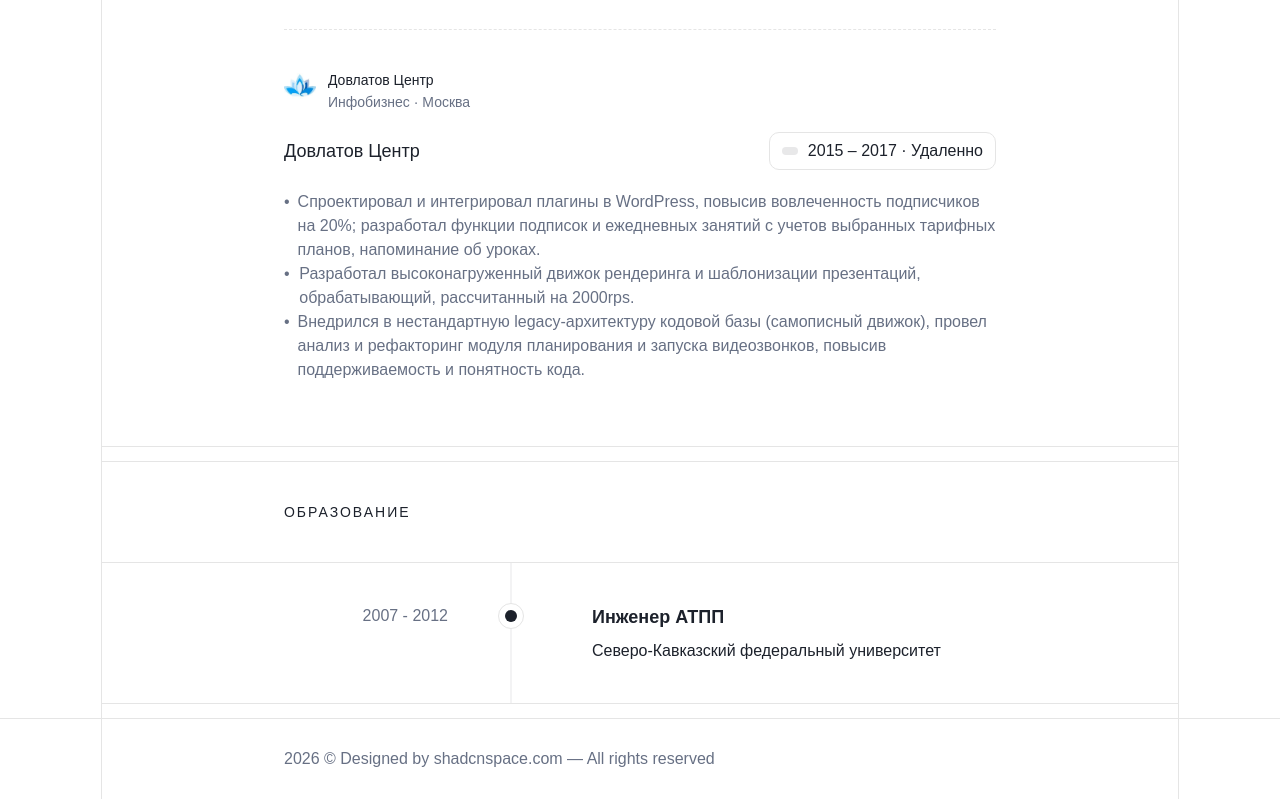
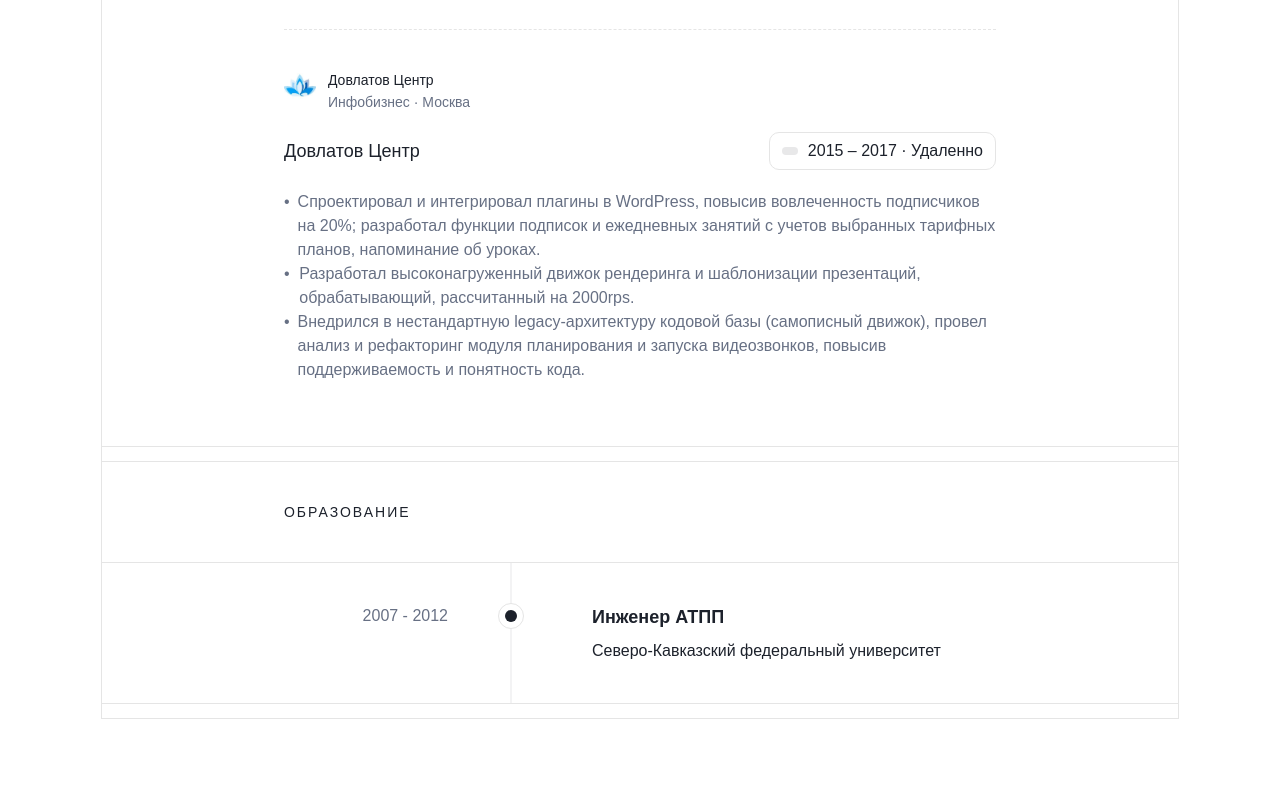
Before and after one commit to arswarog/resume, a React (Vite) app: page / in a window 1280 px wide. Shown: the part 4341-5141 px from the top of the page. After the commit the page ends 5060 px from the top, so only its background shows below. Built offline with nearby package versions, Linux system fonts and the light colour scheme.

Commit message:
feat: remove footer

```diff
--- a/src/App.tsx
+++ b/src/App.tsx
@@ -3,7 +3,6 @@
 import { EducationBlock } from '@/components/home/education';
 import { ExperienceBlock } from '@/components/home/experience';
 import { HeroSectionBlock } from '@/components/home/hero-section';
-import { Footer } from '@/components/layout/footer';
 
 export function App() {
     return (
@@ -18,7 +17,6 @@
                 <EducationBlock />
                 <Divider />
             </main>
-            <Footer />
         </>
     );
 }
```
